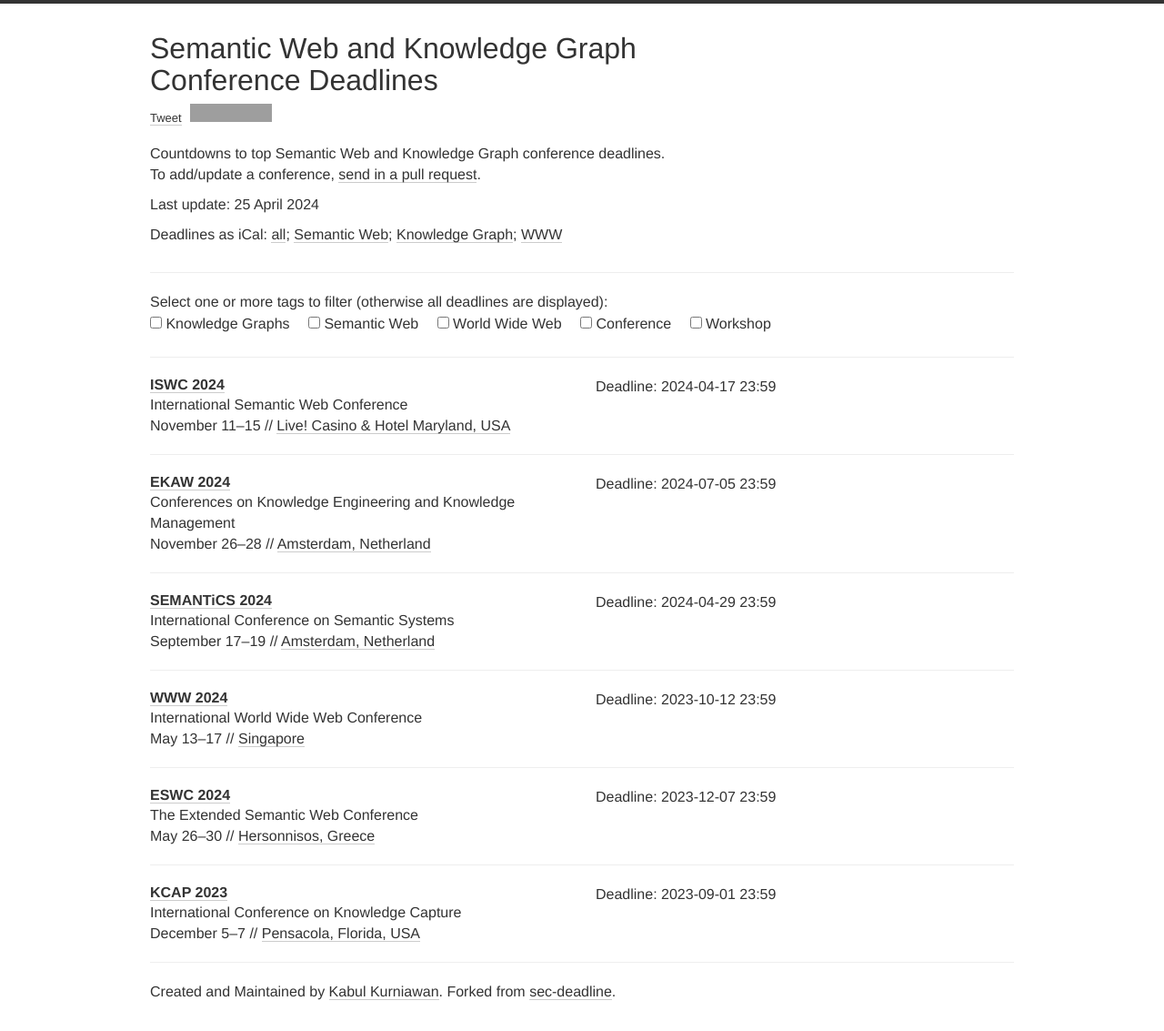
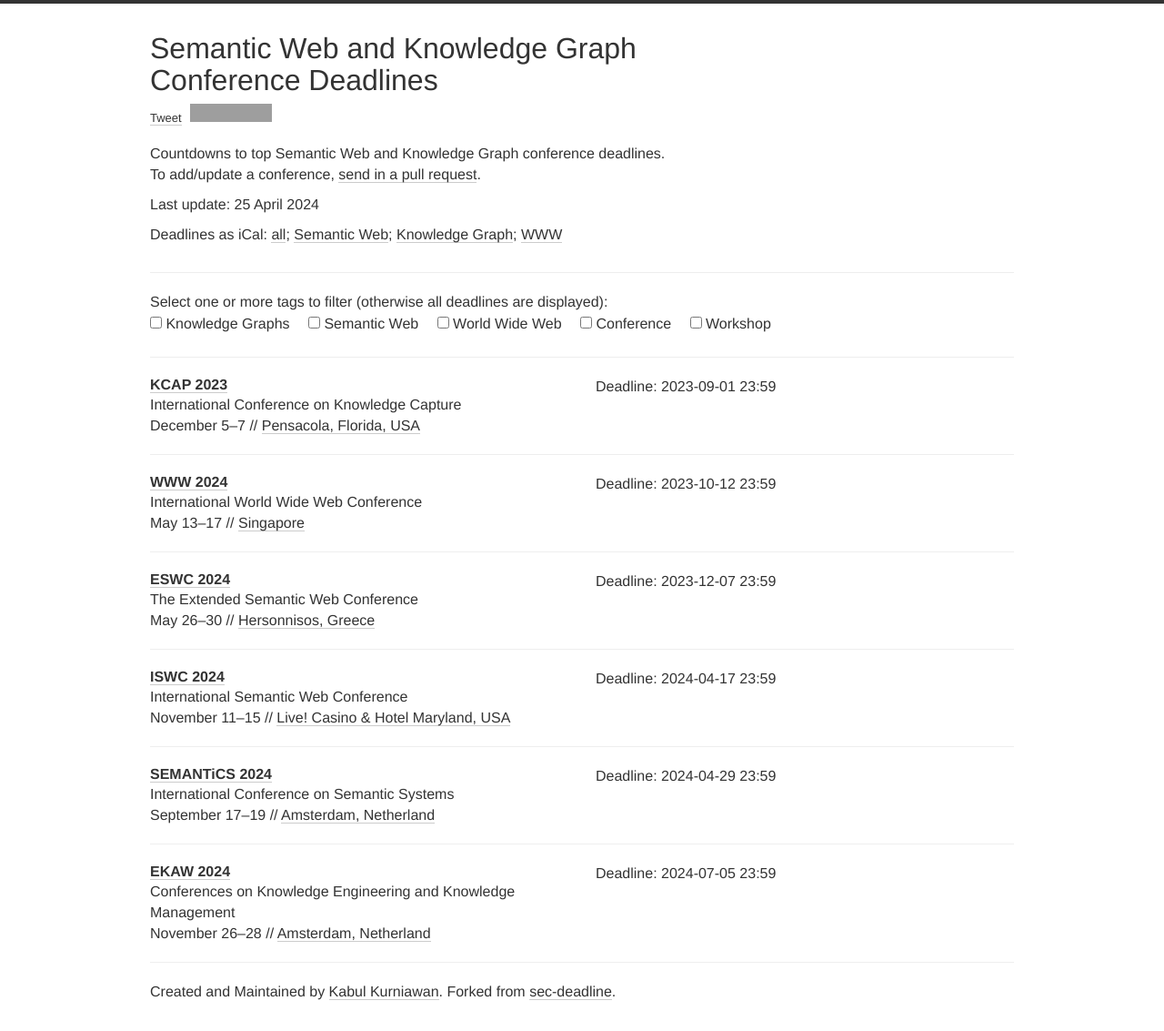
Before and after one commit to swc-deadlines/swc-deadlines.github.io, a Jekyll site: the page built from index.html, in a window 1280 px wide. Shown: the whole page at 91% size. Built offline with Jekyll 4.4.1, drawn with Linux system fonts in a browser that asks for light colours; nearby versions of some CDN libraries; comment, search, counter and statistics services are not loaded; grey boxes are pictures that could not be loaded.

Commit message:
change the the latest deadline at the bottom

```diff
--- a/index.html
+++ b/index.html
@@ -61,7 +61,8 @@
         </div>
       </div>
       <div class="conf-container">
-        {% for conf in site.data.conferences %}
+        {% assign sorted_conferences = site.data.conferences | sort: 'deadline' %}
+        {% for conf in sorted_conferences %}
         {% assign num_deadlines = conf.deadline.size %}
         {% assign range_end = conf.deadline.size | minus: 1 %}
         {% for i in (0..range_end) %}
```
